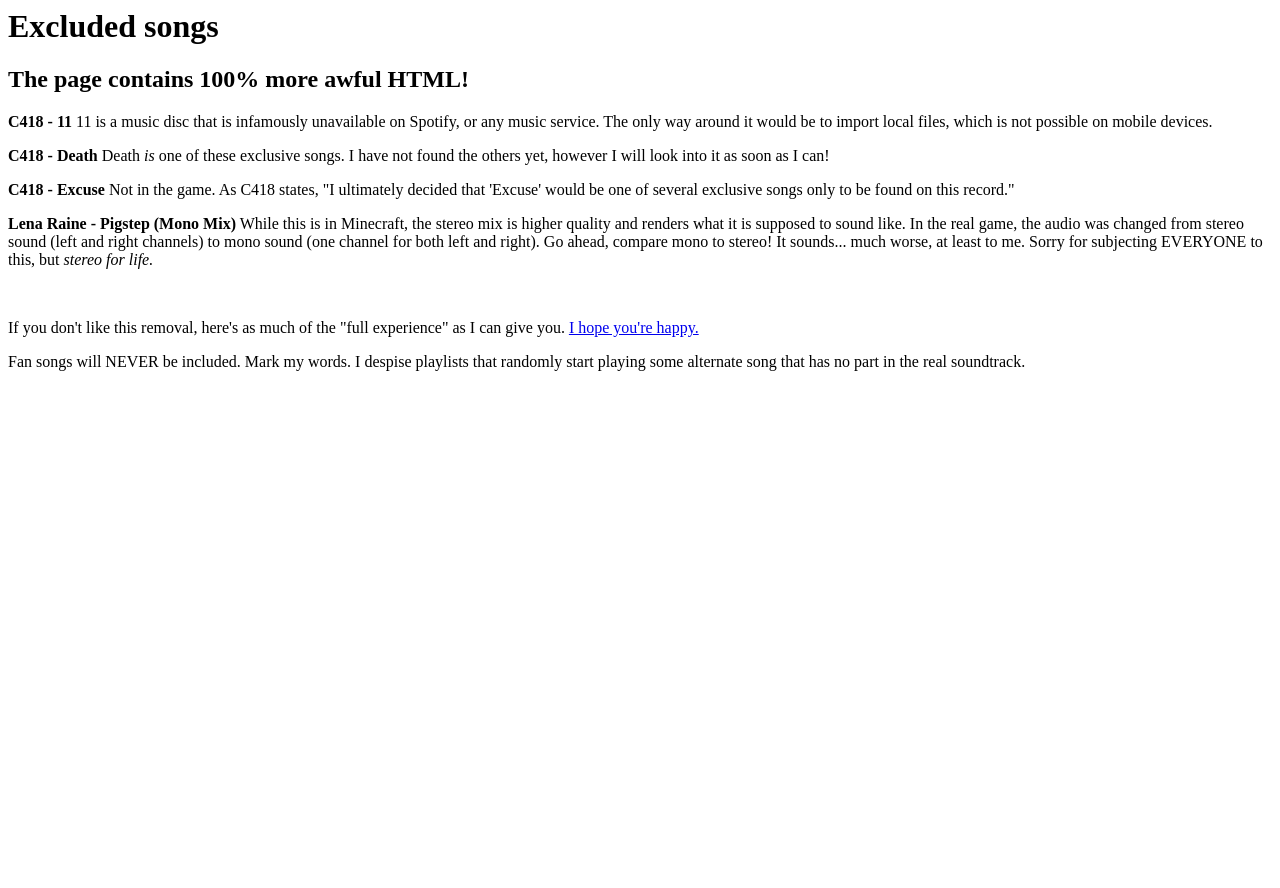
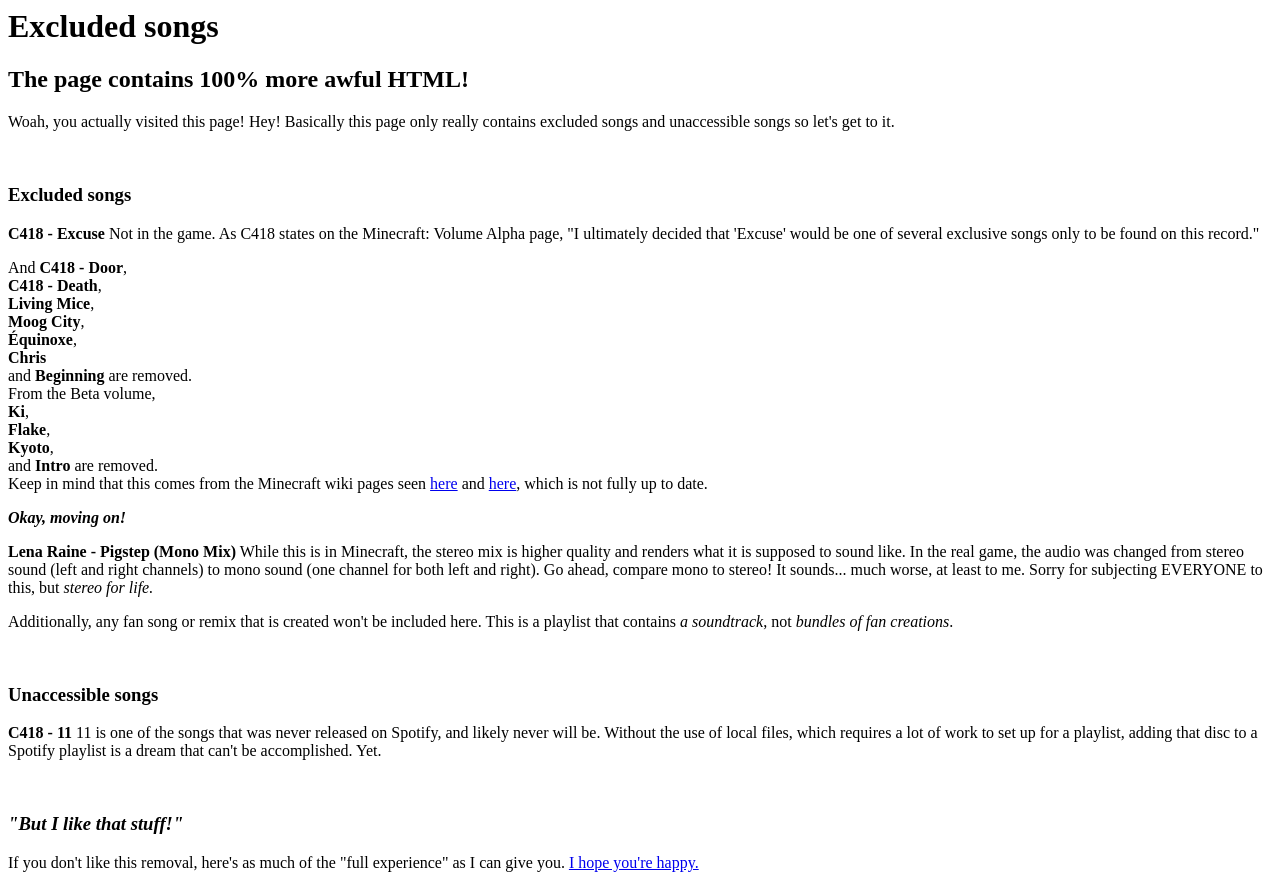
Before and after one commit to jbmagination/mcspotify, a plain HTML site: page index.html in a window 1280 px wide. Before the commit the page ends 800 px from the top, so only its background shows below. Drawn offline with Linux system fonts and the light colour scheme.

Commit message:
Update index.html

```diff
--- a/index.html
+++ b/index.html
@@ -1,10 +1,29 @@
 <title>Excluded songs</title>
 <h1>Excluded songs</h1>
 <h2>The page contains 100% more awful HTML!</h2>
-<p><b>C418 - 11</b> 11 is a music disc that is infamously unavailable on Spotify, or any music service. The only way around it would be to import local files, which is not possible on mobile devices.</p>
-<p><b>C418 - Death</b> Death <i>is</i> one of these exclusive songs. I have not found the others yet, however I will look into it as soon as I can!</p>
-<p><b>C418 - Excuse</b> Not in the game. As C418 states, "I ultimately decided that 'Excuse' would be one of several exclusive songs only to be found on this record."</p>
+<p>Woah, you actually visited this page! Hey! Basically this page only really contains excluded songs and unaccessible songs so let's get to it.</p>
+</br>
+<h3>Excluded songs</h3>
+<p><b>C418 - Excuse</b> Not in the game. As C418 states on the Minecraft: Volume Alpha page, "I ultimately decided that 'Excuse' would be one of several exclusive songs only to be found on this record."</p>
+<p>And <b>C418 - Door</b>,</br>
+<b>C418 - Death</b>,</br>
+<b>Living Mice</b>,</br>
+<b>Moog City</b>,</br>
+<b>Équinoxe</b>,</br>
+<b>Chris</b></br>
+and <b>Beginning</b> are removed.</br>
+From the Beta volume,</br>
+<b>Ki</b>,</br>
+<b>Flake</b>,</br>
+<b>Kyoto</b>,</br>
+and <b>Intro</b> are removed.</br>
+Keep in mind that this comes from the Minecraft wiki pages seen <a href="https://minecraft.gamepedia.com/Music#List">here</a> and <a href="https://minecraft.gamepedia.com/Music_Disc#Discs"</a>here</a>, which is not fully up to date.</p>
+<p><b><i>Okay, moving on!</i></b></p>
 <p><b>Lena Raine - Pigstep (Mono Mix)</b> While this is in Minecraft, the stereo mix is higher quality and renders what it is supposed to sound like. In the real game, the audio was changed from stereo sound (left and right channels) to mono sound (one channel for both left and right). Go ahead, compare mono to stereo! It sounds... much worse, at least to me. Sorry for subjecting EVERYONE to this, but <i>stereo for life.</i></p>
+<p>Additionally, any fan song or remix that is created won't be included here. This is a playlist that contains <i>a soundtrack</i>, not <i>bundles of fan creations</i>.</p>
 </br>
+<h3>Unaccessible songs</h3>
+<p><b>C418 - 11</b> 11 is one of the songs that was never released on Spotify, and likely never will be. Without the use of local files, which requires a lot of work to set up for a playlist, adding that disc to a Spotify playlist is a dream that can't be accomplished. Yet.</p>
+</br>
+<h3><i>"But I like that stuff!"</i></h3>
 <p>If you don't like this removal, here's as much of the "full experience" as I can give you. <a href="https://open.spotify.com/playlist/3NAEmDSGyHtQEoCfh3cowt?si=5mpn23WJTcKX9xdWNtmVuQ">I hope you're happy.</a></p>
-<p>Fan songs will NEVER be included. Mark my words. I despise playlists that randomly start playing some alternate song that has no part in the real soundtrack.</p>
```
